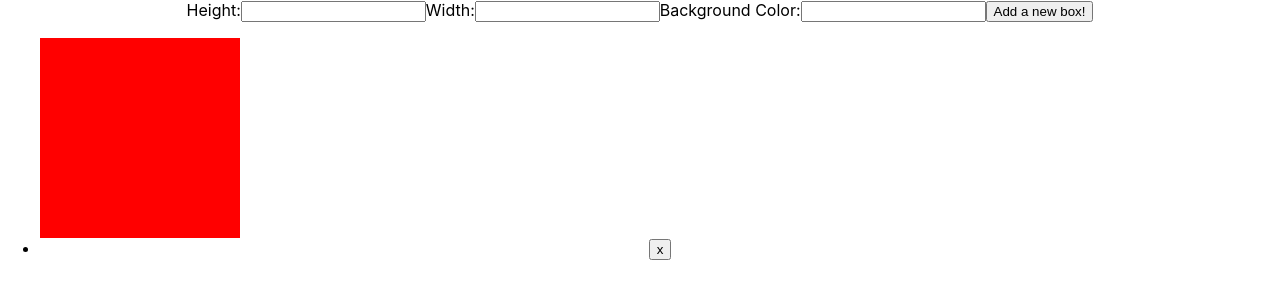
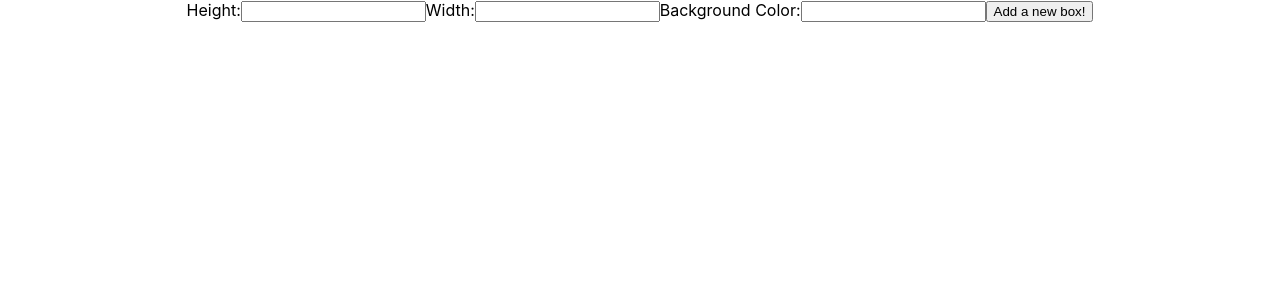
Before and after one commit to leTpham/boxes-forms, a React (Create React App) app in the folder react-boxes-forms/: page / in a window 1280 px wide. Shown: the top 300 px of the page. Built offline with nearby package versions, Linux system fonts and the light colour scheme.

Commit message:
added doc strings

```diff
--- a/react-boxes-forms/src/Box.js
+++ b/react-boxes-forms/src/Box.js
@@ -1,4 +1,9 @@
 
+/**
+ * Props: { height, width, backgroundColor, removeBox, id}
+ * Returns a box
+ * BoxList -> Box
+ */
 function Box({ height, width, backgroundColor, removeBox, id }) {
   const style = {
     height: `${height}px`,
--- a/react-boxes-forms/src/BoxList.js
+++ b/react-boxes-forms/src/BoxList.js
@@ -1,23 +1,29 @@
 import { useState } from 'react';
 import Box from './Box';
-import NewBoxForm from './NewBoxForm'
+import NewBoxForm from './NewBoxForm';
 import { v4 as uuid } from 'uuid';
 
+
+
+/** Box list: manages items in the box list
+ *
+ * State:
+ * - boxes: array like [ { height, width, backgroundColor, id }, ... ]
+ *
+ * BoxList -> NewListItemForm
+ * BoxList -> Box
+ */
+
 function BoxList() {
-    const [boxList, setBoxList] = useState([
-    {height: "200",
-        width: "200",
-        backgroundColor: 'red',
-        id: uuid()}
-    ]);
+    const [boxList, setBoxList] = useState([]);
 
-    //TODO: function to remove box from List, pass it as prop to Box component
+    //function to remove box from List, pass it as prop to Box component
     function removeBox(id) {
         setBoxList(curr =>
-                curr.filter(b => b.id !== id))
+            curr.filter(b => b.id !== id));
     }
 
-    //TODO: function to add a new box
+    //function to add a new box
     function addBox(box) {
         let newBox = { ...box, id: uuid() };
         setBoxList(boxList => [...boxList, newBox]);
@@ -30,20 +36,20 @@ function BoxList() {
             <div>
                 <ul>
                     {boxList.map(box =>
-                            <li key={box.id} ><Box
+                        <li key={box.id} ><Box
                             id={box.id}
                             height={box.height}
                             width={box.width}
                             backgroundColor={box.backgroundColor}
                             removeBox={() => removeBox(box.id)}
-                            />
+                        />
                         </li>)}
                 </ul>
             </div >
         );
     }
 
-    //TODO: call NewBoxForm (prop height, width, color and addBox function)
+    //call NewBoxForm (prop height, width, color and addBox function)
     //return call renderBoxes
     return (
         <div className="BoxList">
```
Also changed, not shown: react-boxes-forms/src/NewBoxForm.js (+8 -0 lines).
